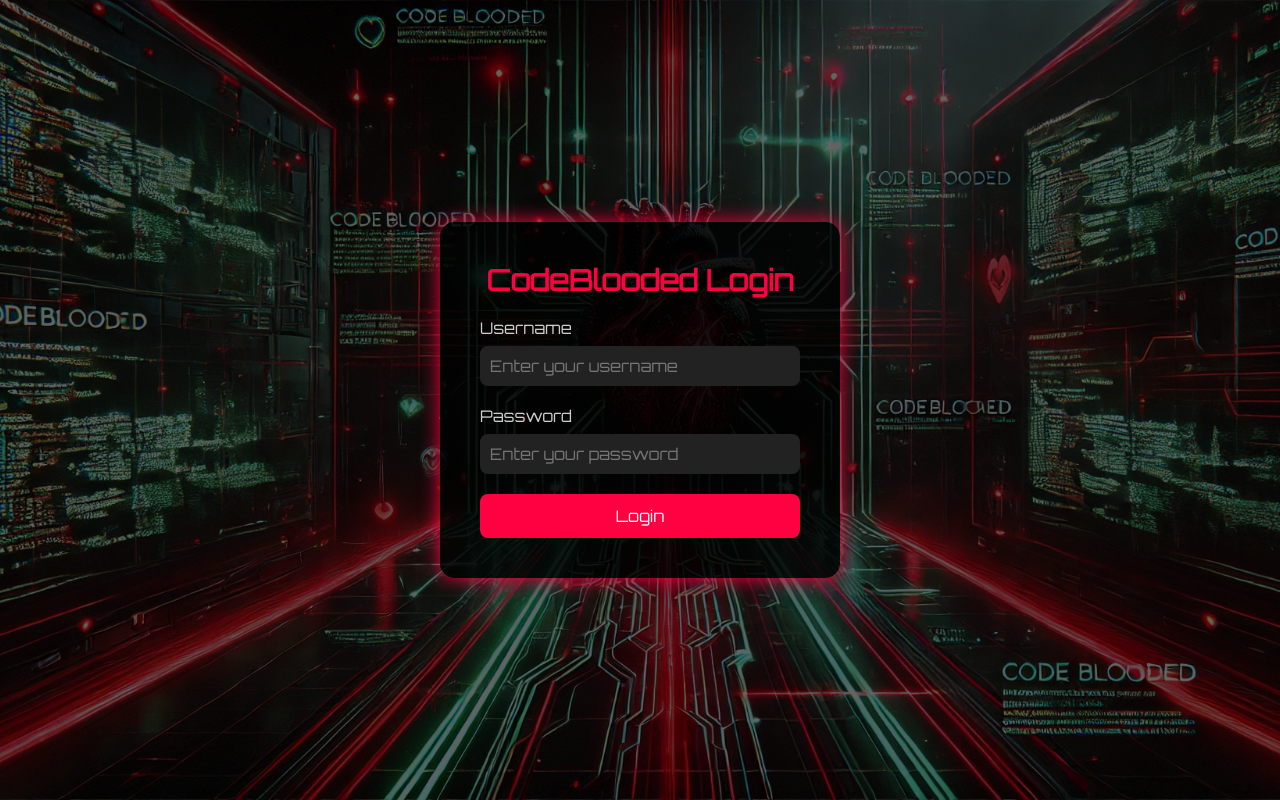
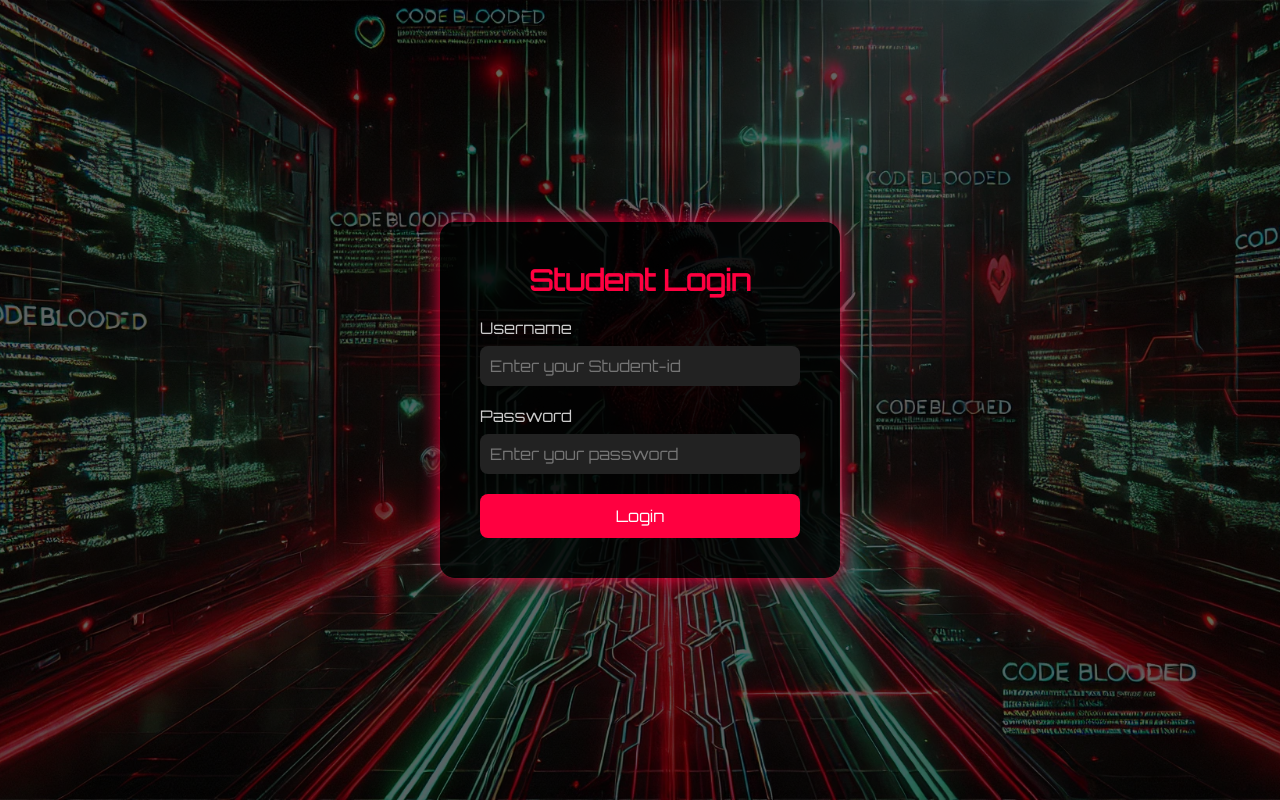
Before and after one commit to CodeBlooded-Chandan/attendance-app, a plain HTML site: page src/index.html in a window 1280 px wide. Drawn offline with Linux system fonts and the light colour scheme.

Commit message:
fix text errors in login page

```diff
--- a/src/index.html
+++ b/src/index.html
@@ -114,10 +114,10 @@
 <body>
   <div class="overlay"></div>
   <div class="login-form">
-    <h2>CodeBlooded Login</h2>
+    <h2>Student Login</h2>
     <div class="form-group">
       <label for="username">Username</label>
-      <input type="text" id="username" name="username" placeholder="Enter your username" />
+      <input type="text" id="username" name="username" placeholder="Enter your Student-id" />
     </div>
     <div class="form-group">
       <label for="password">Password</label>
```
